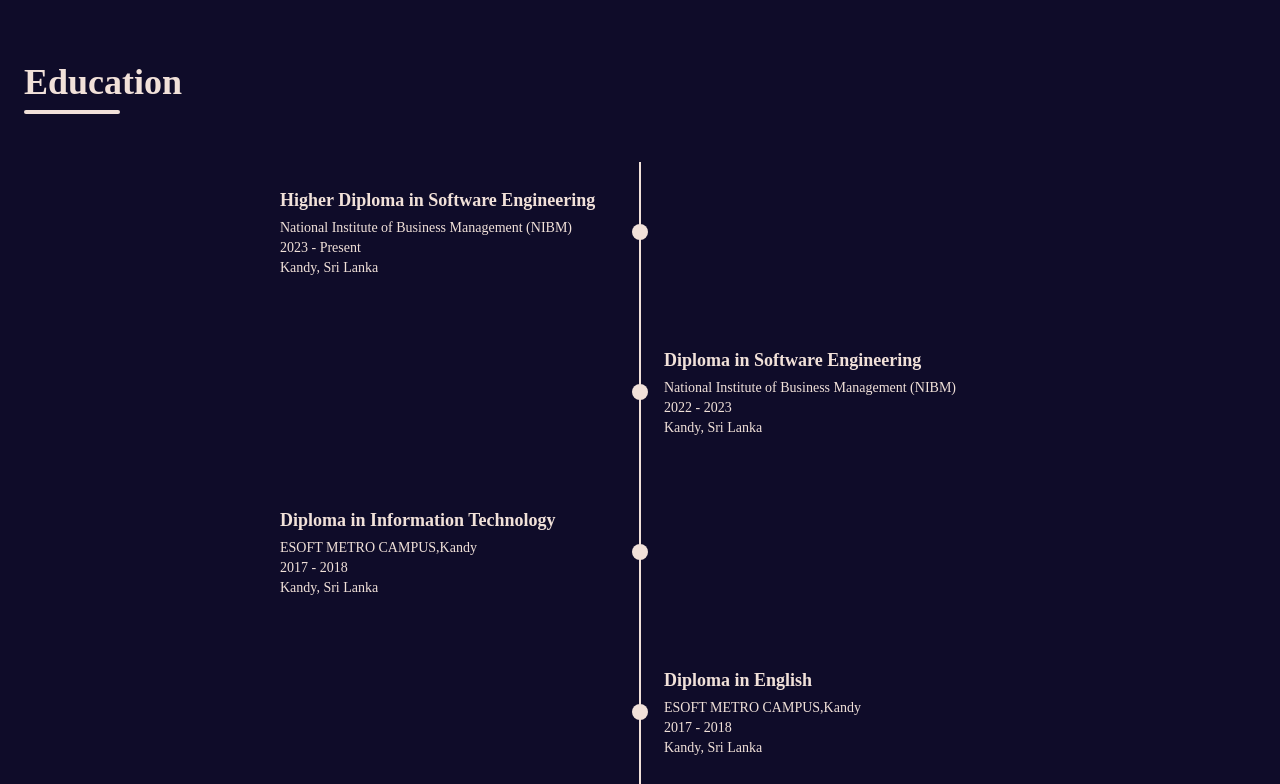
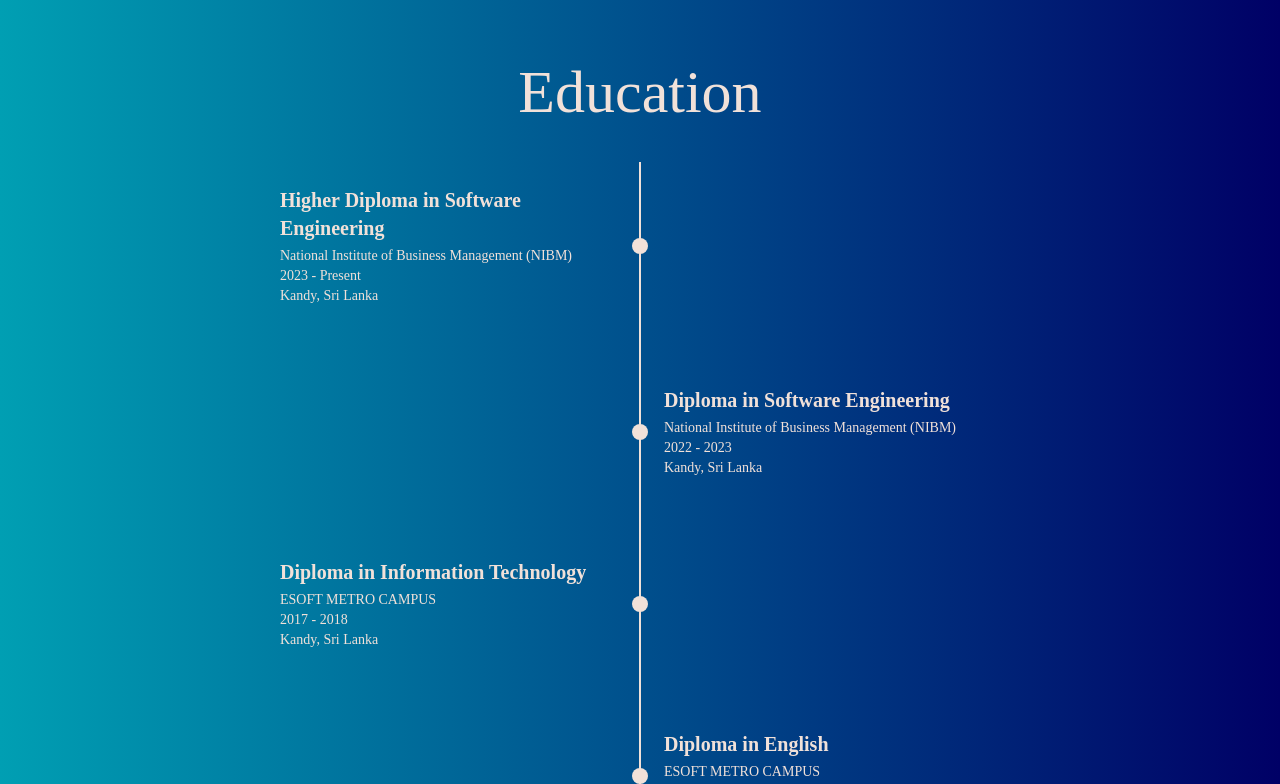
Before and after one commit to prabodhaj32/Protfolio, a React (Vite) app: page / in a window 1280 px wide. Shown: the part 1436-2220 px from the top of the page. Built offline with nearby package versions, Linux system fonts and the light colour scheme.

Commit message:
Initial commit

```diff
--- a/src/components/education/Education.jsx
+++ b/src/components/education/Education.jsx
@@ -1,4 +1,6 @@
 import React from 'react';
+import { motion } from "framer-motion";
+import { fadeIn } from "../../framerMotion/variants"; // Assuming this is your fadeIn variant
 
 const educationData = [
   {
@@ -16,15 +18,15 @@
     side: 'right',
   },
   {
-    title: '  Diploma in Information Technology',
-    institution: 'ESOFT METRO CAMPUS,Kandy',
+    title: ' Diploma in Information Technology',
+    institution: 'ESOFT METRO CAMPUS',
     duration: '2017 - 2018',
     location: 'Kandy, Sri Lanka',
     side: 'left',
   },
   {
-    title: '  Diploma in English',
-    institution: 'ESOFT METRO CAMPUS,Kandy',
+    title: ' Diploma in English',
+    institution: 'ESOFT METRO CAMPUS',
     duration: '2017 - 2018',
     location: 'Kandy, Sri Lanka',
     side: 'right',
@@ -36,43 +38,55 @@
     location: 'Gampola, Sri Lanka',
     side: 'left',
   },
-
 ];
 
 const Education = () => {
   return (
-    <div className="bg-[#0f0c29] text-white py-16 px-6">
-      <h2 className="text-4xl font-bold mb-12 relative">
+    <div className="bg-gradient-to-r from-cyan-500 to-blue-500 text-white py-16 px-6">
+      <h2 className="text-6xl text-cyan-200 mb-10 text-center">
         Education
-        <div className="w-24 h-1 bg-white mt-2 rounded-full" />
       </h2>
 
       <div className="relative max-w-3xl mx-auto min-h-[400px]">
         {/* Vertical timeline line */}
         <div className="absolute left-1/2 transform -translate-x-1/2 w-0.5 bg-white z-0 top-0 bottom-0"></div>
 
-        <div className="space-y-5">
+        <div className="space-y-8">
           {educationData.map((item, index) => (
-            <div
+            <motion.div
               key={index}
-              className={`relative flex items-center w-full ${
-                item.side === 'left' ? 'flex-row' : 'flex-row-reverse'
-              }`}
+              variants={fadeIn} // Apply the fade-in animation
+              initial="hidden"
+              animate="show"
+              transition={{ delay: index * 0.3, duration: 0.8 }}
+              className={`relative flex items-center w-full ${item.side === 'left' ? 'flex-row' : 'flex-row-reverse'}`}
             >
               {/* Content on one side */}
-              <div className="w-1/2 p-6">
-                <h3 className="text-lg font-semibold mb-1">{item.title}</h3>
+              <motion.div
+                className="w-1/2 p-6"
+                variants={fadeIn}
+                initial="hidden"
+                animate="show"
+                transition={{ delay: index * 0.5, duration: 1 }}
+              >
+                <h3 className="text-xl font-semibold mb-1">{item.title}</h3>
                 <p className="text-sm text-gray-300">{item.institution}</p>
                 <p className="text-sm text-gray-400">{item.duration}</p>
                 <p className="text-sm text-gray-400">{item.location}</p>
-              </div>
+              </motion.div>
 
               {/* Empty spacer for layout balance */}
               <div className="w-1/2"></div>
 
               {/* Timeline dot */}
-              <div className="absolute left-1/2 transform -translate-x-1/2 w-4 h-4 bg-white rounded-full z-10"></div>
-            </div>
+              <motion.div
+                className="absolute left-1/2 transform -translate-x-1/2 w-4 h-4 bg-white rounded-full z-10"
+                variants={fadeIn}
+                initial="hidden"
+                animate="show"
+                transition={{ delay: index * 0.4, duration: 0.8 }}
+              />
+            </motion.div>
           ))}
         </div>
       </div>
--- a/src/framerMotion/variants.js
+++ b/src/framerMotion/variants.js
@@ -1,21 +1,32 @@
-export const fadeIn = (direction, delay = 0) => {
-  const distance = 20; // Reduced for smoother motion
+export const fadeIn = (direction = "up", delay = 0) => {
+  const distance = 20; // Adjust distance for smoother motion
+
+  // Determine movement based on the direction
+  const directionMap = {
+    up: { y: distance, x: 0 },
+    down: { y: -distance, x: 0 },
+    left: { x: distance, y: 0 },
+    right: { x: -distance, y: 0 },
+    none: { x: 0, y: 0 }, // No movement
+  };
+
+  const { x, y } = directionMap[direction] || directionMap.none; // Default to 'none' if an invalid direction is passed
 
   return {
     hidden: {
-      y: direction === "up" ? distance : direction === "down" ? -distance : 0,
-      x: direction === "left" ? distance : direction === "right" ? -distance : 0,
-      opacity: 0,
+      y: y, // Use direction for y-axis movement
+      x: x, // Use direction for x-axis movement
+      opacity: 0, // Start invisible
     },
     show: {
-      y: 0,
-      x: 0,
-      opacity: 1,
+      y: 0, // End at 0 on y-axis
+      x: 0, // End at 0 on x-axis
+      opacity: 1, // Fully visible
       transition: {
         type: "tween",
         duration: 1,
-        delay,
-        ease: [0.42, 0, 0.58, 1], // smoother easeInOut
+        delay, // Apply delay for staggered effect
+        ease: [0.42, 0, 0.58, 1], // Smoother easeInOut
       },
     },
   };
--- a/src/index.css
+++ b/src/index.css
@@ -5,5 +5,5 @@
 @tailwind utilities;
 
 body{
-    @apply bg-gradient-to-r from-cyan to-blue2;
+    @apply bg-gradient-to-r from-darkCyan to-blue2;
 }
```
